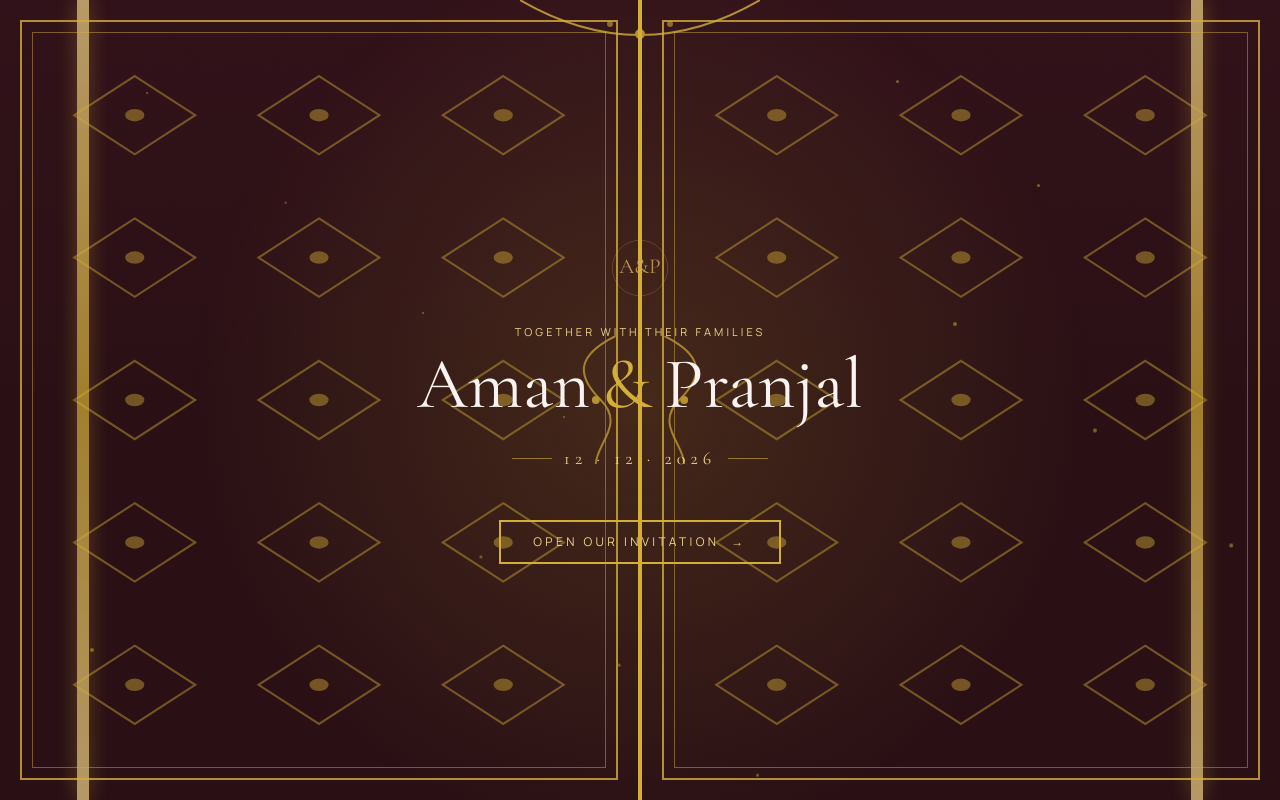
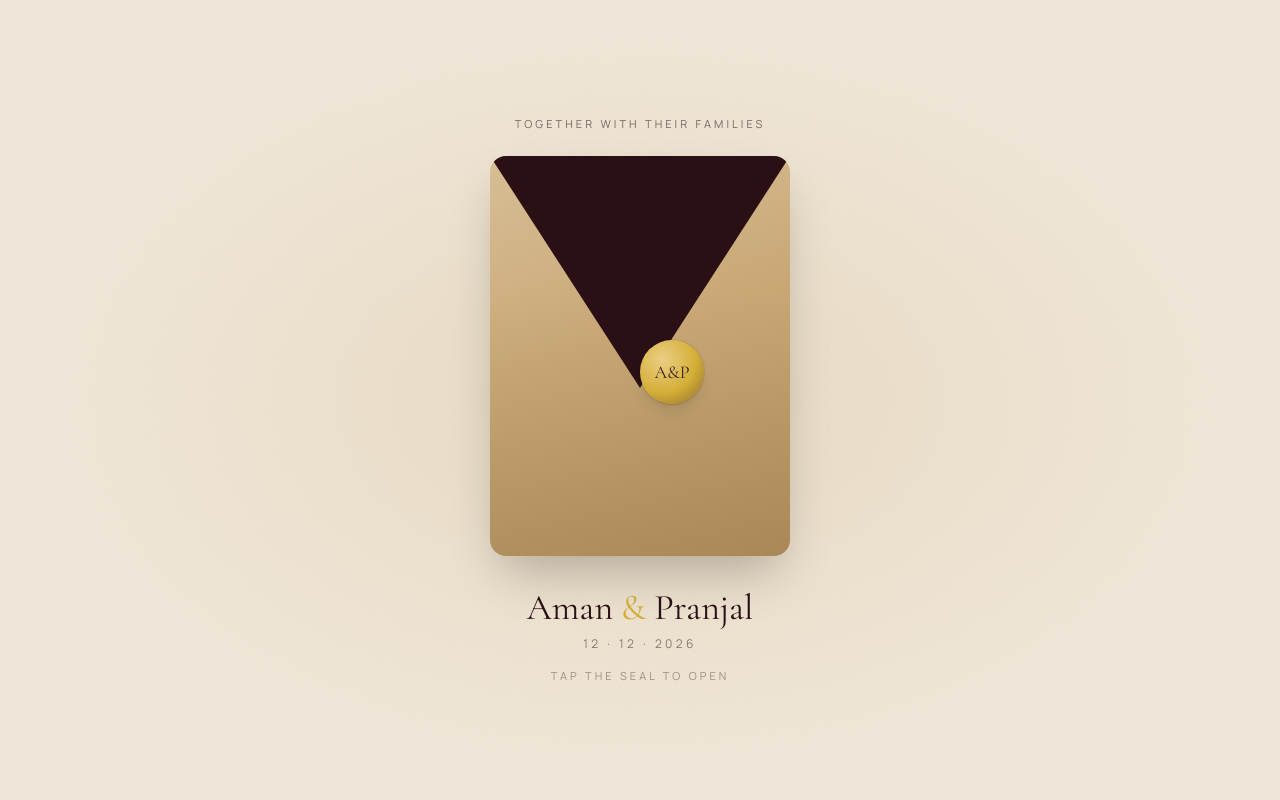
Before and after one commit to amangoyalrohilla-del/wedding-invitation, a Next.js app: page / in a window 1280 px wide. Built offline with nearby package versions, Linux system fonts and the light colour scheme.

Commit message:
Update Gate.tsx

```diff
--- a/components/Gate.tsx
+++ b/components/Gate.tsx
@@ -1,9 +1,10 @@
 "use client";
 
 import { motion } from "framer-motion";
-import Monogram from "./Monogram";
 import { weddingData } from "@/data/wedding";
 
+// `opening` starts the flap/seal animation; the parent unmounts this
+// component shortly after the animation completes.
 export default function Gate({
   opening,
   onOpen,
@@ -12,142 +13,88 @@ export default function Gate({
   onOpen: () => void;
 }) {
   return (
-    <div className="fixed inset-0 z-50 overflow-hidden bg-charcoal">
-      <div className="absolute inset-0 grain" />
-      <div className="absolute inset-0 bg-gradient-to-b from-forest/40 via-charcoal to-charcoal" />
-
-      {[...Array(14)].map((_, i) => (
-        <span
-          key={i}
-          className="absolute rounded-full bg-gold/50 animate-drift"
-          style={{
-            width: `${2 + (i % 3)}px`,
-            height: `${2 + (i % 3)}px`,
-            left: `${(i * 137) % 100}%`,
-            top: `${(i * 71) % 100}%`,
-            animationDelay: `${i * 0.6}s`,
-            animationDuration: `${7 + (i % 5)}s`,
-          }}
-        />
-      ))}
-
-      <div className="pointer-events-none absolute inset-y-0 left-[6%] hidden w-3 bg-gradient-to-b from-gold-soft via-gold to-gold-soft opacity-70 shadow-[0_0_20px_rgba(212,175,55,0.5)] sm:block" />
-      <div className="pointer-events-none absolute inset-y-0 right-[6%] hidden w-3 bg-gradient-to-b from-gold-soft via-gold to-gold-soft opacity-70 shadow-[0_0_20px_rgba(212,175,55,0.5)] sm:block" />
+    <div className="fixed inset-0 z-50 flex items-center justify-center overflow-hidden bg-[#EFE6D8] px-6">
+      <div className="absolute inset-0 grain opacity-40" />
+      <div className="pointer-events-none absolute inset-0 bg-[radial-gradient(ellipse_at_center,rgba(198,161,91,0.18),transparent_65%)]" />
 
       <motion.div
-        className="absolute inset-y-0 left-0 w-1/2 border-r-2 border-gold bg-[radial-gradient(circle_at_100%_50%,rgba(212,175,55,0.16),transparent_60%)]"
-        animate={{ x: opening ? "-100%" : 0 }}
-        transition={{ duration: 1.7, ease: [0.76, 0, 0.24, 1] }}
+        className="relative z-10 flex flex-col items-center"
+        animate={{ opacity: opening ? 0 : 1, scale: opening ? 0.94 : 1 }}
+        transition={{ duration: 0.8, delay: opening ? 0.9 : 0 }}
       >
-        <FiligreePanel side="left" />
-      </motion.div>
-
-      <motion.div
-        className="absolute inset-y-0 right-0 w-1/2 border-l-2 border-gold bg-[radial-gradient(circle_at_0%_50%,rgba(212,175,55,0.16),transparent_60%)]"
-        animate={{ x: opening ? "100%" : 0 }}
-        transition={{ duration: 1.7, ease: [0.76, 0, 0.24, 1] }}
-      >
-        <FiligreePanel side="right" />
-      </motion.div>
-
-      <div className="pointer-events-none absolute left-1/2 top-0 -translate-x-1/2">
-        <svg width="240" height="60" viewBox="0 0 240 60" className="opacity-80">
-          <path d="M0 0 Q120 70 240 0" fill="none" stroke="#D4AF37" strokeWidth="2" />
-          <circle cx="120" cy="34" r="5" fill="#D4AF37" />
-          <circle cx="90" cy="24" r="3" fill="#D4AF37" opacity="0.7" />
-          <circle cx="150" cy="24" r="3" fill="#D4AF37" opacity="0.7" />
-        </svg>
-      </div>
-
-      <motion.div
-        className="pointer-events-none absolute inset-0 bg-gold/25 blur-3xl"
-        initial={{ opacity: 0 }}
-        animate={{ opacity: opening ? [0, 0.5, 0] : 0 }}
-        transition={{ duration: 1.5, ease: "easeInOut" }}
-      />
-
-      <motion.div
-        className="relative z-10 flex h-full w-full flex-col items-center justify-center px-6 text-center"
-        animate={{ opacity: opening ? 0 : 1 }}
-        transition={{ duration: 0.6 }}
-      >
-        <Monogram className="mb-6 h-16 w-16 opacity-90" />
-        <p className="mb-2 font-body text-[11px] tracking-widest2 text-gold-soft">
+        <p className="mb-6 font-body text-[11px] tracking-widest2 text-charcoal/60">
           TOGETHER WITH THEIR FAMILIES
         </p>
-        <h1 className="font-display text-4xl text-ivory sm:text-5xl md:text-7xl">
-          {weddingData.couple.groomFirstName}
-          <span className="mx-3 text-gold">&amp;</span>
-          {weddingData.couple.brideFirstName}
-        </h1>
-        <div className="my-6 flex items-center gap-3">
-          <span className="h-px w-10 bg-gold/60" />
-          <span className="font-display text-lg tracking-widest2 text-gold-soft">
-            12 &middot; 12 &middot; 2026
-          </span>
-          <span className="h-px w-10 bg-gold/60" />
-        </div>
 
+        {/* Envelope */}
         <button
           onClick={onOpen}
           disabled={opening}
-          className="group mt-6 inline-flex items-center gap-3 border-2 border-gold px-8 py-3 font-body text-xs tracking-widest2 text-gold-soft transition-all duration-300 hover:bg-gold/10 active:scale-[0.98] disabled:opacity-60"
-          style={{ minHeight: 44 }}
+          aria-label="Open invitation"
+          className="relative aspect-[3/4] w-[74vw] max-w-[300px] disabled:cursor-default"
+          style={{ perspective: 900 }}
         >
-          OPEN OUR INVITATION
-          <span className="transition-transform duration-300 group-hover:translate-x-1">
-            &rarr;
-          </span>
+          {/* Envelope body (kraft paper) */}
+          <div
+            className="absolute inset-0 rounded-2xl shadow-2xl"
+            style={{
+              background:
+                "linear-gradient(160deg, #D8BE96 0%, #C9A876 45%, #B4915E 100%)",
+            }}
+          />
+
+          {/* Depth shading on the lower half */}
+          <div
+            className="pointer-events-none absolute inset-x-0 bottom-0 h-2/3 rounded-b-2xl opacity-40"
+            style={{
+              background: "linear-gradient(to top, rgba(75,50,20,0.25), transparent)",
+            }}
+          />
+
+          {/* Top flap — animates open on click */}
+          <motion.div
+            className="absolute inset-x-0 top-0 h-[58%] origin-top rounded-t-2xl bg-charcoal"
+            style={{ clipPath: "polygon(0 0, 100% 0, 50% 100%)", transformPerspective: 900 }}
+            animate={
+              opening
+                ? { rotateX: -165, opacity: 0.25 }
+                : { rotateX: 0, opacity: 1 }
+            }
+            transition={{ duration: 1.1, ease: [0.76, 0, 0.24, 1] }}
+          />
+
+          {/* Wax seal */}
+          <motion.div
+            className="absolute left-1/2 top-[46%] -translate-x-1/2 -translate-y-1/2"
+            animate={{ opacity: opening ? 0 : 1, scale: opening ? 0.55 : 1 }}
+            transition={{ duration: 0.5 }}
+          >
+            <div
+              className="flex h-16 w-16 items-center justify-center rounded-full shadow-lg ring-1 ring-black/10"
+              style={{
+                background:
+                  "radial-gradient(circle at 35% 30%, #EBCE84, #D4AF37 55%, #8B6B2E 100%)",
+              }}
+            >
+              <span className="font-display text-lg text-charcoal/90">A&amp;P</span>
+            </div>
+          </motion.div>
         </button>
+
+        <div className="mt-8 text-center">
+          <h1 className="font-display text-3xl text-charcoal sm:text-4xl">
+            {weddingData.couple.groomFirstName}
+            <span className="mx-2 text-gold">&amp;</span>
+            {weddingData.couple.brideFirstName}
+          </h1>
+          <p className="mt-2 font-body text-xs tracking-widest2 text-charcoal/50">
+            12 &middot; 12 &middot; 2026
+          </p>
+          <p className="mt-4 font-body text-[11px] tracking-widest2 text-charcoal/40">
+            TAP THE SEAL TO OPEN
+          </p>
+        </div>
       </motion.div>
     </div>
   );
 }
-
-function FiligreePanel({ side }: { side: "left" | "right" }) {
-  const edge = side === "left" ? "right" : "left";
-  return (
-    <div className="absolute inset-5 opacity-80">
-      <div className="absolute inset-0 border-2 border-gold" />
-      <div className="absolute inset-3 border border-gold/60" />
-
-      <svg
-        className="absolute inset-6 h-[calc(100%-3rem)] w-[calc(100%-3rem)]"
-        viewBox="0 0 200 400"
-        preserveAspectRatio="none"
-      >
-        {[...Array(5)].map((_, row) =>
-          [...Array(3)].map((_, col) => {
-            const cx = 33 + col * 67;
-            const cy = 40 + row * 80;
-            return (
-              <g key={`${row}-${col}`} stroke="#D4AF37" strokeWidth="1" opacity="0.55">
-                <path
-                  d={`M${cx} ${cy - 22} L${cx + 22} ${cy} L${cx} ${cy + 22} L${cx - 22} ${cy} Z`}
-                  fill="none"
-                />
-                <circle cx={cx} cy={cy} r="3" fill="#D4AF37" />
-              </g>
-            );
-          })
-        )}
-      </svg>
-
-      <svg
-        className={`absolute top-1/2 h-32 w-16 -translate-y-1/2 ${
-          edge === "left" ? "left-0" : "right-0 scale-x-[-1]"
-        }`}
-        viewBox="0 0 60 130"
-      >
-        <path
-          d="M0 0 C 40 20, 40 40, 15 65 C -10 90, 20 110, 20 130"
-          fill="none"
-          stroke="#D4AF37"
-          strokeWidth="2"
-          opacity="0.85"
-        />
-        <circle cx="20" cy="65" r="4" fill="#D4AF37" />
-      </svg>
-    </div>
-  );
-}
```
